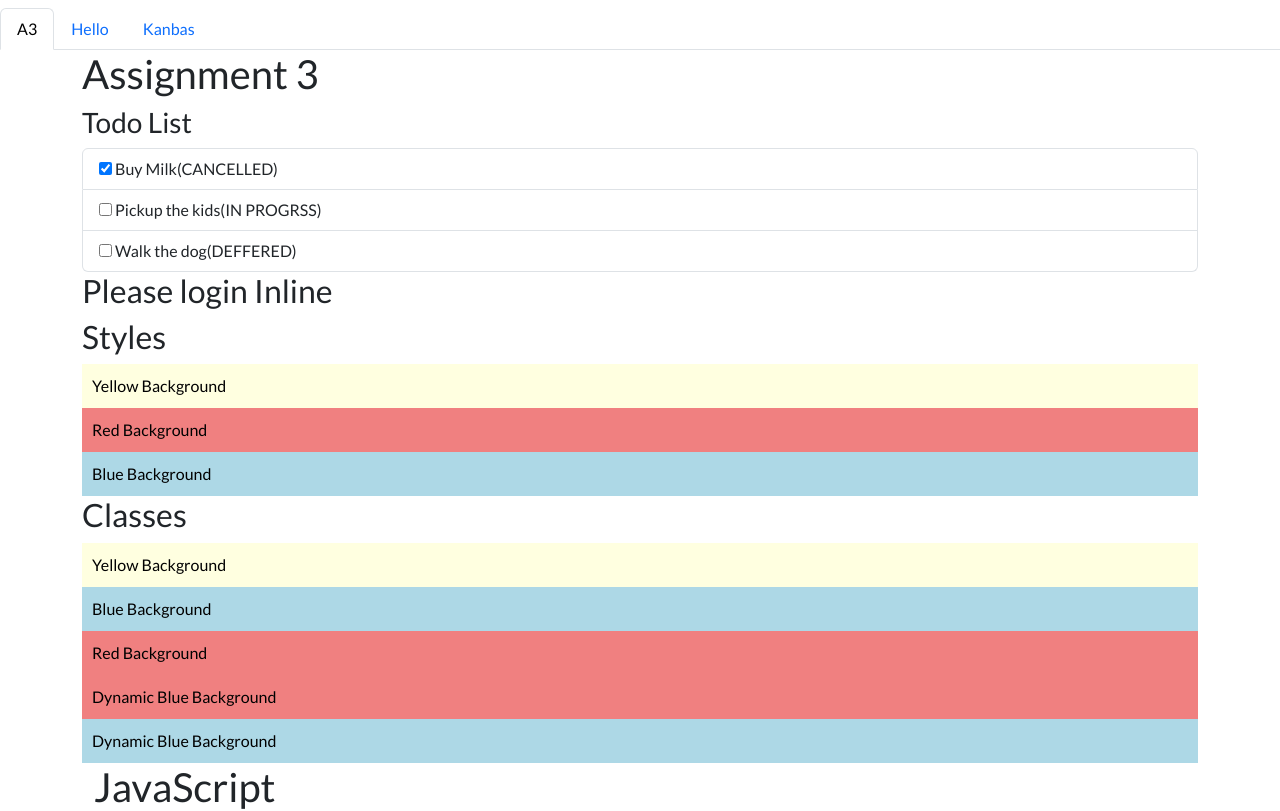
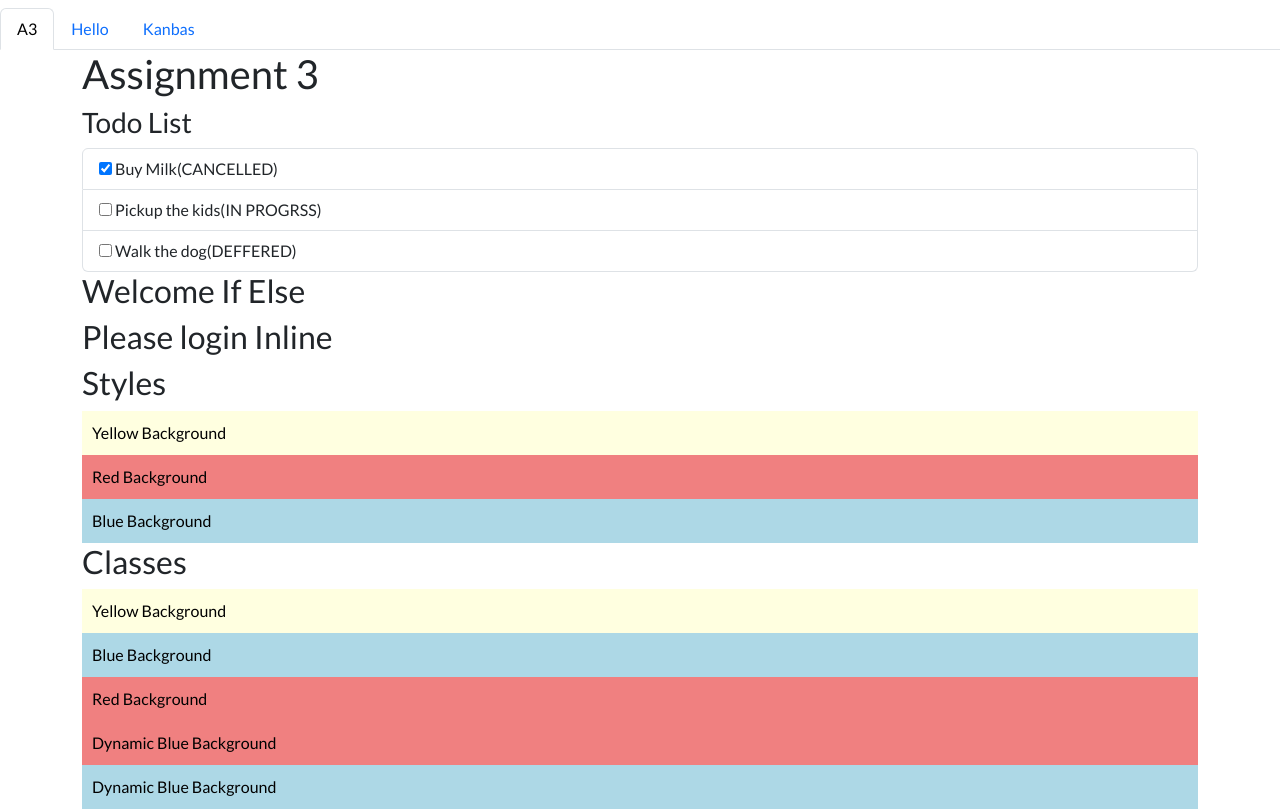
Before and after one commit to saideep2000/kanbas-react-web-app, a React (Create React App) app: page /#/Labs in a window 1280 px wide. Shown: the top 811 px of the page. Built offline with nearby package versions, Linux system fonts and the light colour scheme.

Commit message:
resolving the error

```diff
--- a/src/Labs/a3/ConditionalOutput/index.js
+++ b/src/Labs/a3/ConditionalOutput/index.js
@@ -1,11 +1,11 @@
 import React from "react";
-// import ConditionalOutputIFElse from "./ConditionalOutputIFElse";
+import ConditionalOutputIfElse from "./ConditionalOutputIFElse";
 import ConditionalOutputInline from "./ConditionalOutputInline";
 
 const ConditionalOutput = () => {
     return (
         <>
-            {/* <ConditionalOutputIFElse/> */}
+            <ConditionalOutputIfElse/>
             <ConditionalOutputInline/>
         </>
     );
```
